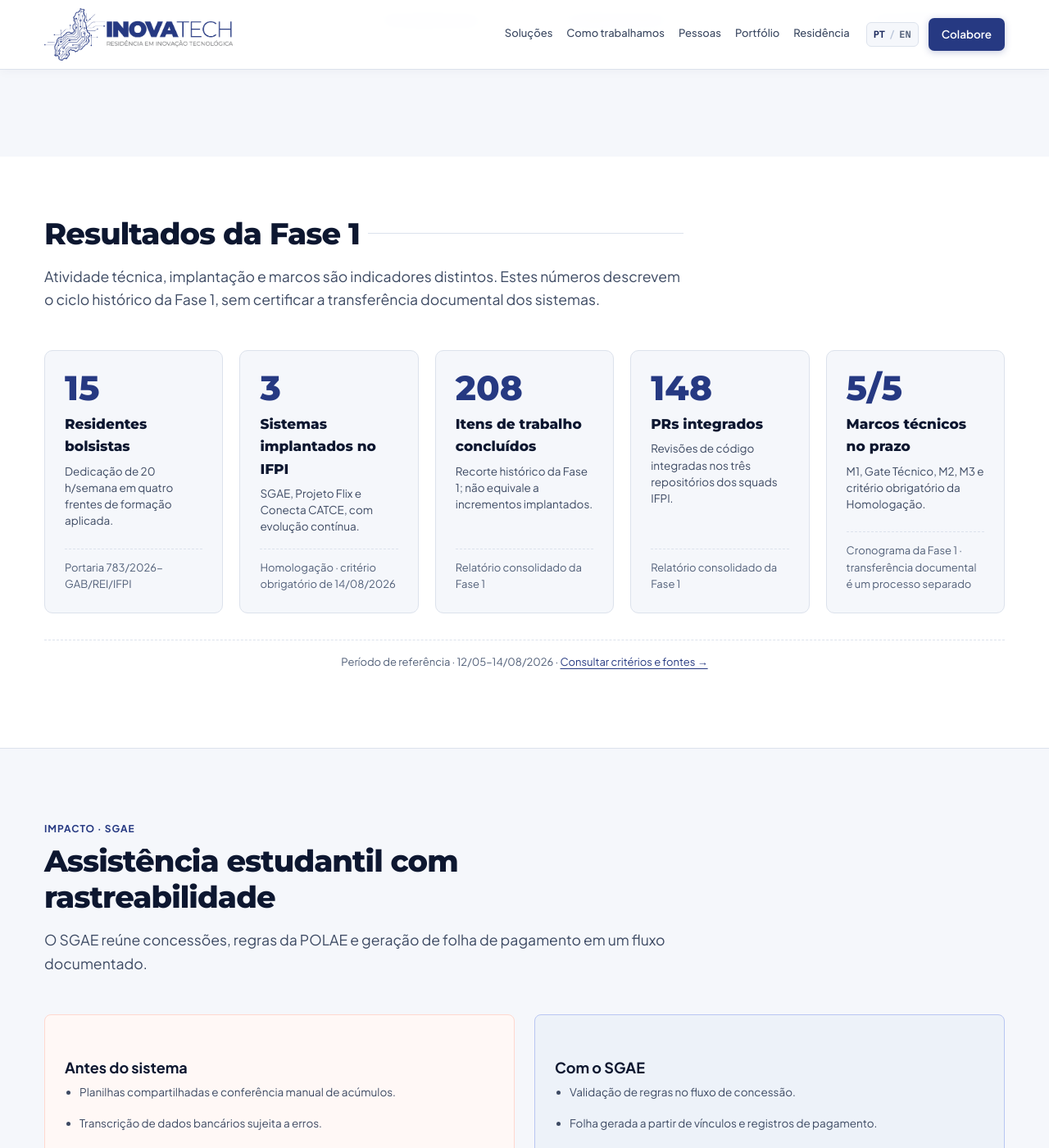
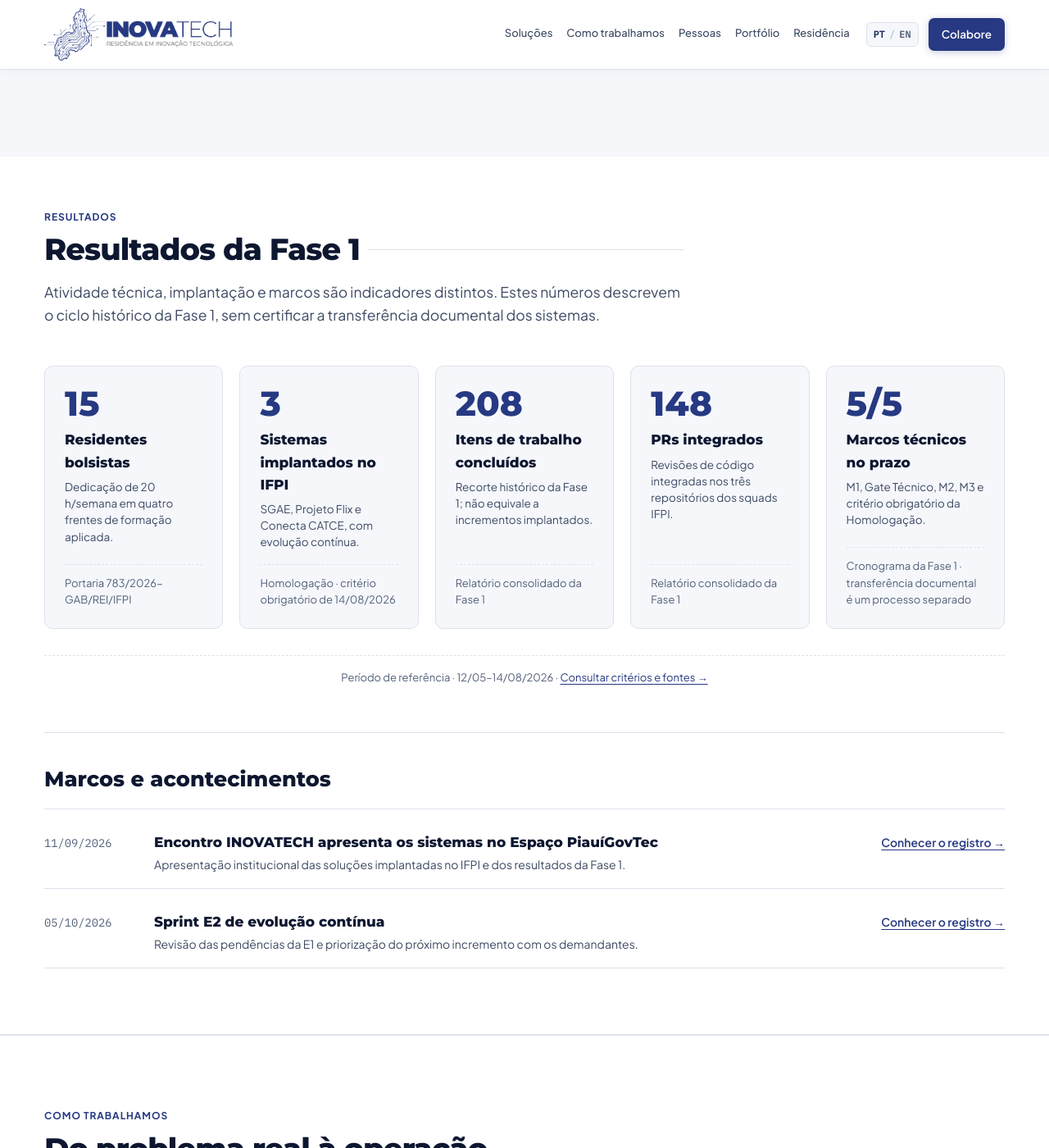
Before and after one commit to inovatech-ifpi/portal, a Jekyll site: the page built from index.md, in a window 1280 px wide and 1400 px high, scrolled down 2018 px. Shown: the whole window at 82% size. Built offline with Jekyll 4.4.1, drawn with Linux system fonts in a browser that asks for light colours; some of the changed text lies outside the part shown.

Commit message:
feat(portal): reorganiza a home em 6 seções (A3)
- Resultados absorve os marcos recentes, numa lista compacta
- Como trabalhamos absorve o caso SGAE (antes/depois) como subseção
- Pessoas absorve a cooperação institucional (parceiros)
- Colabore sem a caixa de contatos repetida; contatos completos só no rodapé
- Âncoras #impacto, #parceiros e #noticias preservadas nas subseções
- Grades de indicadores, equipes, parceiros e cooperação sem linha órfã a 1024 px
- Remove CSS dos cards de notícia e da caixa de contatos, sem uso

Altura da home a 1024 px: 8.960 → 7.270 px.

Co-Authored-By: Claude Opus 5.5 <noreply@anthropic.com>

```diff
--- a/_data/idiomas.yml
+++ b/_data/idiomas.yml
@@ -13,6 +13,7 @@ pt:
   residency: Área da Residência
   collaborate: Colabore
   products: Soluções
+  stats_kicker: Resultados
   method_kicker: Como trabalhamos
   teams_kicker: Pessoas
   impact_kicker: Impacto · SGAE
@@ -120,6 +121,7 @@ en:
   residency: Residency area (PT)
   collaborate: Collaborate
   products: Solutions
+  stats_kicker: Results
   method_kicker: How we work
   teams_kicker: People
   impact_kicker: Impact · SGAE
--- a/_includes/hub-home.html
+++ b/_includes/hub-home.html
@@ -28,35 +28,39 @@
 </section>
 
 <section class="hub-section hub-section-stats" id="indicadores" aria-labelledby="stats-heading"><div class="hub-container">
-  <div class="hub-section-head"><h2 id="stats-heading">{{ ui.stats_title }}</h2><p class="hub-section-lead">{{ ui.stats_lead }}</p></div>
+  <div class="hub-section-head"><p class="hub-kicker">{{ ui.stats_kicker }}</p><h2 id="stats-heading">{{ ui.stats_title }}</h2><p class="hub-section-lead">{{ ui.stats_lead }}</p></div>
   {% include indicadores.html %}
   <p class="hub-stats-single-footer">{{ ui.period }} · {{ facts.period }} · <a href="{{ ui.home | append: 'evidencias/' | relative_url }}">{{ ui.evidence }} →</a></p>
-</div></section>
-
-<section class="hub-section" id="{{ ui.impact_anchor }}" aria-labelledby="impact-heading"><div class="hub-container">
-  <div class="hub-section-head"><p class="hub-kicker">{{ ui.impact_kicker }}</p><h2 id="impact-heading">{{ ui.impact_title }}</h2><p class="hub-section-lead">{{ ui.impact_lead }}</p></div>
-  <div class="hub-compare-grid"><div class="hub-compare-col before"><h3>{{ ui.impact_before }}</h3><ul>{% for item in ui.impact_before_list %}<li>{{ item }}</li>{% endfor %}</ul></div><div class="hub-compare-col after"><h3>{{ ui.impact_after }}</h3><ul>{% for item in ui.impact_after_list %}<li>{{ item }}</li>{% endfor %}</ul></div></div>
-  <p class="hub-impact-scale">{% if lang == 'en' %}{{ facts.budget_en }} · approximately {{ facts.students }} students · {{ facts.aid_types }} aid categories{% else %}{{ facts.budget_pt }} · cerca de {{ facts.students }} estudantes · {{ facts.aid_types }} modalidades{% endif %}</p><p class="dim">{{ ui.impact_note }}</p>
+  <div class="hub-subsection" id="noticias" aria-labelledby="news-heading">
+    <h3 id="news-heading" class="hub-subsection-title">{{ ui.news_title }}</h3>
+    <ul class="hub-milestones">{% for item in site.data.portal.news %}{% assign label = item %}{% if lang == 'en' %}{% assign label = item.en %}{% endif %}<li class="hub-milestone"><span class="hub-milestone-date mono">{{ item.date }}</span><div class="hub-milestone-body"><h4 class="hub-milestone-title">{{ label.title }}</h4><p>{{ label.summary }}</p></div><a class="hub-milestone-link" href="{{ label.link | relative_url }}">{{ ui.news_link }} →</a></li>{% endfor %}</ul>
+  </div>
 </div></section>
 
 <section class="hub-section hub-section-alt" id="{{ ui.method_anchor }}" aria-labelledby="method-heading"><div class="hub-container">
   <div class="hub-section-head"><p class="hub-kicker">{{ ui.method_kicker }}</p><h2 id="method-heading">{{ ui.method_title }}</h2><p class="hub-section-lead">{{ ui.method_lead }}</p></div>
   <div class="hub-process-summary">{% for title in ui.method_steps %}<article class="hub-process-step"><h3>{{ title }}</h3><p>{{ ui.method_details[forloop.index0] }}</p></article>{% endfor %}</div>
   <a href="{{ '/metodologia/' | relative_url }}" class="hub-card-link">{{ ui.method_link }} →</a>
+  <div class="hub-subsection" id="{{ ui.impact_anchor }}" aria-labelledby="impact-heading">
+    <p class="hub-kicker">{{ ui.impact_kicker }}</p>
+    <h3 id="impact-heading" class="hub-subsection-title">{{ ui.impact_title }}</h3>
+    <p class="hub-subsection-lead">{{ ui.impact_lead }}</p>
+    <div class="hub-compare-grid"><div class="hub-compare-col before"><h4>{{ ui.impact_before }}</h4><ul>{% for item in ui.impact_before_list %}<li>{{ item }}</li>{% endfor %}</ul></div><div class="hub-compare-col after"><h4>{{ ui.impact_after }}</h4><ul>{% for item in ui.impact_after_list %}<li>{{ item }}</li>{% endfor %}</ul></div></div>
+    <p class="hub-impact-scale">{% if lang == 'en' %}{{ facts.budget_en }} · approximately {{ facts.students }} students · {{ facts.aid_types }} aid categories{% else %}{{ facts.budget_pt }} · cerca de {{ facts.students }} estudantes · {{ facts.aid_types }} modalidades{% endif %}</p><p class="dim">{{ ui.impact_note }}</p>
+  </div>
 </div></section>
 
 <section class="hub-section" id="equipes" aria-labelledby="teams-heading"><div class="hub-container">
   <div class="hub-section-head"><p class="hub-kicker">{{ ui.teams_kicker }}</p><h2 id="teams-heading">{{ ui.teams_title }}</h2><p class="hub-section-lead">{{ ui.teams_lead }}</p></div>
   <div class="hub-squads-grid">{% for project in site.data.portal.projects %}<article class="hub-squad-card"><div class="hub-squad-photo-wrap">{% assign squad = site.data.squads | where: 'code', project.code | first %}<img src="{{ squad.photo | relative_url }}" alt="{{ squad.alt[lang] | default: project.public_name }}" width="{{ squad.width }}" height="{{ squad.height }}" loading="lazy" decoding="async" class="hub-squad-img"></div><div class="hub-squad-info"><h3>{{ project.public_name }}</h3><p>{{ project.residents }} {{ ui.fellows }} · {{ facts.weekly_hours }} h/{% if lang == 'en' %}week{% else %}semana{% endif %}</p></div></article>{% endfor %}</div>
   <div class="hub-leadership-block"><h3>{{ ui.leadership }}</h3><div class="hub-leadership-grid">{% for leader in site.data.portal.leadership %}<div class="hub-leader-card"><strong>{{ leader.name }}</strong><span>{{ leader[lang] | default: leader.role }}</span></div>{% endfor %}</div></div>
+  <div class="hub-subsection" id="parceiros" aria-labelledby="partners-heading">
+    <h3 id="partners-heading" class="hub-subsection-title">{{ ui.partners_title }}</h3>
+    <div class="hub-partners-grid">{% for partner in site.data.portal.partners %}<article class="hub-partner-card"><h4 class="hub-partner-name">{{ partner.name }}</h4><p>{{ partner[lang] | default: partner.detail }}</p>{% if partner.logo %}<img src="{{ partner.logo | relative_url }}" alt="{{ partner.name }}" class="hub-partner-logo" loading="lazy">{% endif %}</article>{% endfor %}</div>
+  </div>
 </div></section>
-
-<section class="hub-section hub-section-alt" id="parceiros" aria-labelledby="partners-heading"><div class="hub-container"><div class="hub-section-head"><h2 id="partners-heading">{{ ui.partners_title }}</h2></div><div class="hub-partners-grid">{% for partner in site.data.portal.partners %}<article class="hub-partner-card"><h3 class="hub-partner-name">{{ partner.name }}</h3><p>{{ partner[lang] | default: partner.detail }}</p>{% if partner.logo %}<img src="{{ partner.logo | relative_url }}" alt="{{ partner.name }}" class="hub-partner-logo" loading="lazy">{% endif %}</article>{% endfor %}</div></div></section>
-
-<section class="hub-section" id="noticias" aria-labelledby="news-heading"><div class="hub-container"><div class="hub-section-head"><h2 id="news-heading">{{ ui.news_title }}</h2></div><div class="hub-news-grid">{% for item in site.data.portal.news %}{% assign label = item %}{% if lang == 'en' %}{% assign label = item.en %}{% endif %}<article class="hub-news-card"><p class="hub-news-meta">{{ item.date }}</p><h3 class="hub-news-title">{{ label.title }}</h3><p>{{ label.summary }}</p><a href="{{ label.link | relative_url }}">{{ ui.news_link }} →</a></article>{% endfor %}</div></div></section>
 
 <section class="hub-section hub-section-dark" id="{{ ui.collaborate_anchor }}" aria-labelledby="cooperation-heading"><div class="hub-container">
   <div class="hub-section-head"><h2 id="cooperation-heading">{{ ui.contact_title }}</h2><p class="hub-section-lead">{{ ui.contact_lead }}</p></div>
   <div class="hub-colabore-grid">{% for contact in site.data.portal.public_contacts %}<article class="hub-colabore-card"><h3>{{ ui.contact_labels[forloop.index0] }}</h3><p>{{ ui.contact_descriptions[forloop.index0] }}</p><a class="hub-btn hub-btn-sm hub-btn-outline" href="mailto:{{ contact.email }}?subject={{ ui.contact_subjects[forloop.index0] | uri_escape }}">{{ ui.contact_actions[forloop.index0] }}</a></article>{% endfor %}</div>
-  <div class="hub-contact-direct-box">{% include contatos.html %}</div>
 </div></section>
--- a/assets/css/hub.css
+++ b/assets/css/hub.css
@@ -1147,78 +1147,12 @@ main.hub-main {
 }
 
 /* ==========================================================================
-   SEÇÃO 8: NOTÍCIAS & MARCOS
-   ========================================================================== */
-
-.hub-news-grid {
-  display: grid;
-  grid-template-columns: repeat(auto-fit, minmax(300px, 1fr));
-  gap: 24px;
-}
-
-.hub-news-card {
-  background: #ffffff;
-  border: 1px solid var(--linha);
-  border-radius: 10px;
-  padding: 24px;
-  display: flex;
-  flex-direction: column;
-}
-
-.hub-news-meta {
-  display: flex;
-  justify-content: space-between;
-  font-size: 11.5px;
-  margin-bottom: 12px;
-}
-
-.news-date {
-  color: var(--texto-3);
-}
-
-.news-tag {
-  color: var(--azul);
-  font-weight: 600;
-  background: var(--azul-claro);
-  padding: 2px 8px;
-  border-radius: 4px;
-}
-
-.hub-news-title {
-  font-family: var(--fonte-titulo);
-  font-size: 18px;
-  font-weight: 700;
-  color: var(--texto);
-  margin: 0 0 10px;
-  line-height: 1.35;
-}
-
-.hub-news-summary {
-  font-size: 13.5px;
-  color: var(--texto-2);
-  line-height: 1.55;
-  margin: 0 0 18px;
-  flex: 1;
-}
-
-.hub-news-link {
-  font-size: 12.5px;
-  font-weight: 600;
-  color: var(--azul);
-  text-decoration: none;
-}
-
-.hub-news-link:hover {
-  text-decoration: underline;
-}
-
-/* ==========================================================================
    SEÇÃO 9: COLABORE (ENGAGEMENT)
    ========================================================================== */
 
 .hub-colabore-grid {
   display: grid;
-  grid-template-columns: repeat(3, 1fr);
+  grid-template-columns: repeat(auto-fit, minmax(min(100%, 260px), 1fr));
   gap: 24px;
   margin-bottom: 40px;
 }
@@ -1255,35 +1189,6 @@ main.hub-main {
   flex: 1;
 }
 
-.hub-contact-direct-box {
-  background: rgba(14, 25, 61, 0.75);
-  border: 1px solid rgba(255, 255, 255, 0.22);
-  border-radius: 10px;
-  padding: 24px 28px;
-  box-shadow: 0 4px 20px rgba(0, 0, 0, 0.18);
-}
-
-.hub-contact-direct-inner {
-  display: flex;
-  justify-content: space-between;
-  align-items: center;
-  gap: 24px;
-  flex-wrap: wrap;
-}
-
-.hub-contact-direct-inner h4 {
-  font-family: var(--fonte-titulo);
-  font-size: 17px;
-  margin: 0 0 4px;
-  color: #ffffff;
-}
-
-.hub-contact-direct-inner p {
-  margin: 0;
-  font-size: 12.5px;
-  color: #c4d7f8;
-}
-
 .hub-contacts-list {
   display: flex;
   flex-direction: column;
@@ -1310,18 +1215,6 @@ main.hub-main {
   color: var(--azul-escuro);
 }
 
-.hub-section-dark .hub-contacts-list,
-.hub-footer .hub-contacts-list {
-  color: #dae2f5;
-}
-
-.hub-section-dark .hub-contacts-list strong,
-.hub-section-dark .hub-contacts-list a,
-.hub-footer .hub-contacts-list strong,
-.hub-footer .hub-contacts-list a {
-  color: #ffffff;
-}
-
 /* ==========================================================================
    RODAPÉ EXPANDIDO DO HUB
    ========================================================================== */
@@ -1466,10 +1359,6 @@ main.hub-main {
 
   .hub-process-timeline {
     grid-template-columns: repeat(2, 1fr);
-  }
-
-  .hub-colabore-grid {
-    grid-template-columns: 1fr;
   }
 }
 
@@ -1640,10 +1529,9 @@ body.hub-body :is(h1, h2, h3, h4) { font-weight: 800; }
 .hub-section-head h2 { text-transform: none; font-size: clamp(1.6rem, 3vw, 2.3rem); }
 .hub-section-dark .hub-section-head h2 { color: #fff; }
 .hub-section-dark .hub-kicker { color: #dae2f5; }
-.hub-stats-grid { grid-template-columns: repeat(auto-fit, minmax(min(100%, 205px), 1fr)); }
-.hub-news-grid { grid-template-columns: repeat(auto-fit, minmax(min(100%, 280px), 1fr)); }
-.hub-partners-grid { grid-template-columns: repeat(auto-fit, minmax(min(100%, 250px), 1fr)); }
-.hub-squads-grid { grid-template-columns: repeat(auto-fit, minmax(min(100%, 250px), 1fr)); }
+.hub-stats-grid { grid-template-columns: repeat(auto-fit, minmax(min(100%, 170px), 1fr)); }
+.hub-partners-grid { grid-template-columns: repeat(auto-fit, minmax(min(100%, 200px), 1fr)); }
+.hub-squads-grid { grid-template-columns: repeat(auto-fit, minmax(min(100%, 200px), 1fr)); }
 .hub-process-summary { display: grid; grid-template-columns: repeat(3, minmax(0, 1fr)); gap: 20px; margin-bottom: 24px; }
 .hub-process-summary h3 { margin: 0 0 12px; font-size: 17px; }
 .hub-process-summary p { margin: 0; font-size: 14px; }
@@ -1656,9 +1544,6 @@ body.hub-body :is(h1, h2, h3, h4) { font-weight: 800; }
 .hub-footer-desc, .hub-footer-links a, .hub-footer-contact, .hub-footer-copy { color: #dae2f5; }
 .hub-footer-contact a, .hub-footer-legal { color: #fff; }
 .hub-contacts-list p { margin: 0 0 16px; }
-.hub-contact-direct-box { margin-top: 28px; }
-.hub-contact-direct-box .hub-contacts-list { display: grid; grid-template-columns: repeat(3, minmax(0, 1fr)); gap: 24px; }
-.hub-contact-direct-box a { color: #fff; }
 .hub-section-dark .hub-section-lead, .hub-section-dark .hub-colabore-card p { color: #dae2f5; }
 .hub-colabore-card { min-width: 0; }
 .hub-product-media-note { position: absolute; left: 0; right: 0; bottom: 0; margin: 0; padding: 8px 14px; background: rgba(8,15,38,.85); color: #fff; font-size: 12.5px; line-height: 1.4; }
@@ -1686,7 +1571,32 @@ body.hub-body :is(h1, h2, h3, h4) { font-weight: 800; }
   .hub-hero-sub { font-size: 16px; }
   .hub-hero-proof { font-size: 12px; display: flex; flex-direction: column; align-items: flex-start; padding: 12px; }
   .hub-process-summary { grid-template-columns: minmax(0, 1fr); }
-  .hub-contact-direct-box .hub-contacts-list { grid-template-columns: minmax(0, 1fr); }
   .hub-product-content { padding: 22px 18px; }
   .hub-btn { min-width: 0; white-space: normal; overflow-wrap: anywhere; }
 }
+
+.hub-footer .hub-contacts-list {
+  color: #dae2f5;
+}
+
+.hub-footer .hub-contacts-list strong,
+.hub-footer .hub-contacts-list a {
+  color: #ffffff;
+}
+
+/* Subseções da home de 6 seções (A3): marcos, impacto e parceiros. */
+.hub-subsection { margin-top: 56px; padding-top: 40px; border-top: 1px solid var(--linha); scroll-margin-top: 104px; }
+.hub-subsection-title { margin: 0 0 12px; font-family: var(--fonte-titulo); font-size: clamp(1.3rem, 2.2vw, 1.6rem); line-height: 1.25; color: var(--texto); }
+.hub-subsection-lead { max-width: 780px; margin: 0 0 28px; color: var(--texto-2); }
+.hub-compare-col h4 { margin: 0 0 12px; font-size: 17px; }
+.hub-partner-card .hub-partner-name { margin-top: 0; }
+.hub-milestones { margin: 20px 0 0; padding: 0; list-style: none; border-top: 1px solid var(--linha); }
+.hub-milestone { display: grid; grid-template-columns: 110px minmax(0, 1fr) auto; gap: 8px 24px; align-items: baseline; margin: 0; padding: 18px 0; border-bottom: 1px solid var(--linha); }
+.hub-milestone-date { color: var(--texto-3); }
+.hub-milestone-title { margin: 0 0 4px; font-family: var(--fonte-titulo); font-size: 17px; line-height: 1.35; color: var(--texto); }
+.hub-milestone-body p { margin: 0; font-size: 14px; color: var(--texto-2); }
+.hub-milestone-link { display: inline-flex; align-items: center; min-height: 44px; font-size: 14px; font-weight: 600; white-space: nowrap; }
+@media (max-width: 640px) {
+  .hub-milestone { grid-template-columns: minmax(0, 1fr); }
+  .hub-subsection { margin-top: 40px; padding-top: 32px; }
+}
```
